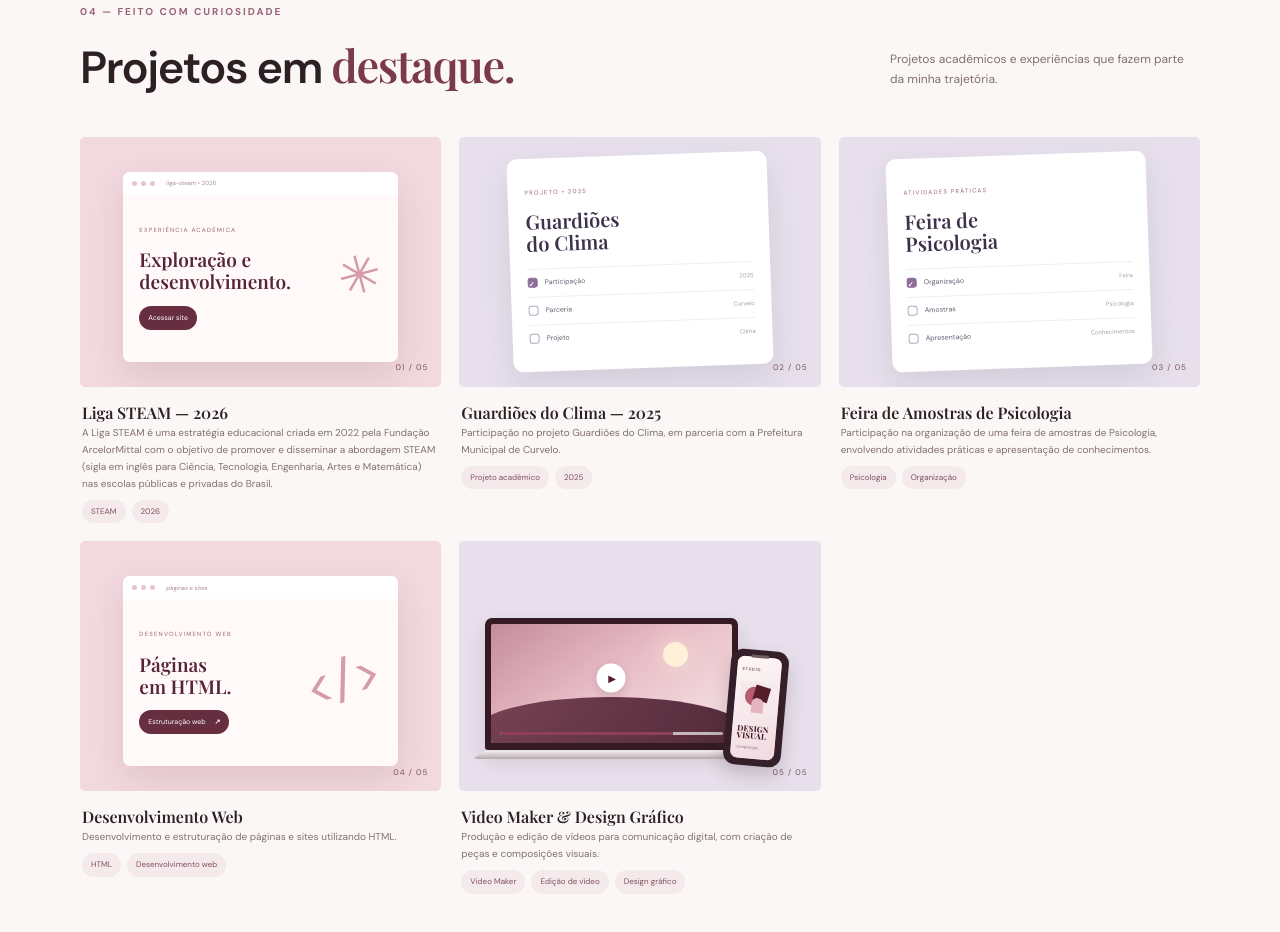
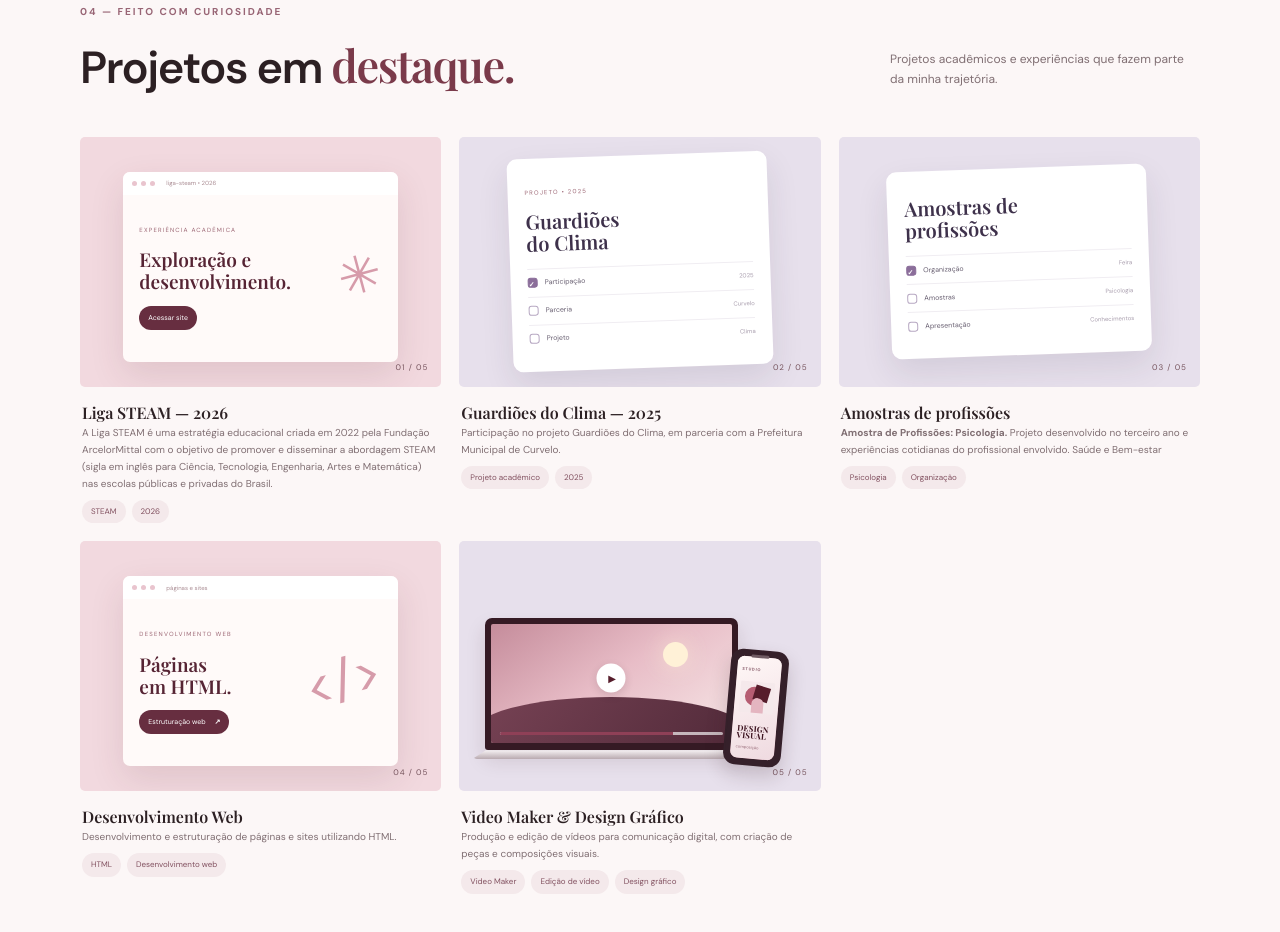
Before and after one commit to emanuellegsp/portfolio, a plain HTML site: page index.html in a window 1280 px wide. Shown: the part 2948-3880 px from the top of the page. Drawn offline with nearby package versions, Linux system fonts and the light colour scheme.

Commit message:
update index

```diff
--- a/index.html
+++ b/index.html
@@ -79,7 +79,7 @@
         <div class="project-grid">
           <article class="project-card"><div class="project-visual visual-one"><div class="mock-browser"><div class="browser-bar"><i></i><i></i><i></i><span>liga-steam • 2026</span></div><div class="mock-content"><span class="mock-label">EXPERIÊNCIA ACADÊMICA</span><strong>Exploração e<br>desenvolvimento.</strong><a class="mock-button" href="https://ligasteam.com.br/" target="_blank" rel="noopener noreferrer" aria-label="Acessar o site da Liga STEAM">Acessar site</a><div class="mock-flower">✳</div></div></div><span class="project-index">01 / 05</span></div><div class="project-info"><div><h3>Liga STEAM — 2026</h3><p>A Liga STEAM é uma estratégia educacional criada em 2022 pela Fundação ArcelorMittal com o objetivo de promover e disseminar a abordagem STEAM (sigla em inglês para Ciência, Tecnologia, Engenharia, Artes e Matemática) nas escolas públicas e privadas do Brasil.</p></div></div><div class="project-tags"><span>STEAM</span><span>2026</span></div></article>
           <article class="project-card"><div class="project-visual visual-two"><div class="task-board"><span class="board-kicker">PROJETO • 2025</span><strong>Guardiões<br>do Clima</strong><div class="task-row"><b>✓</b><span>Participação</span><small>2025</small></div><div class="task-row"><b></b><span>Parceria</span><small>Curvelo</small></div><div class="task-row"><b></b><span>Projeto</span><small>Clima</small></div></div><span class="project-index">02 / 05</span></div><div class="project-info"><div><h3>Guardiões do Clima — 2025</h3><p>Participação no projeto Guardiões do Clima, em parceria com a Prefeitura Municipal de Curvelo.</p></div></div><div class="project-tags"><span>Projeto acadêmico</span><span>2025</span></div></article>
-          <article class="project-card"><div class="project-visual visual-two"><div class="task-board"><span class="board-kicker">ATIVIDADES PRÁTICAS</span><strong>Feira de<br>Psicologia</strong><div class="task-row"><b>✓</b><span>Organização</span><small>Feira</small></div><div class="task-row"><b></b><span>Amostras</span><small>Psicologia</small></div><div class="task-row"><b></b><span>Apresentação</span><small>Conhecimentos</small></div></div><span class="project-index">03 / 05</span></div><div class="project-info"><div><h3>Feira de Amostras de Psicologia</h3><p>Participação na organização de uma feira de amostras de Psicologia, envolvendo atividades práticas e apresentação de conhecimentos.</p></div></div><div class="project-tags"><span>Psicologia</span><span>Organização</span></div></article>
+          <article class="project-card"><div class="project-visual visual-two"><div class="task-board"><strong>Amostras de<br>profissões</strong><div class="task-row"><b>✓</b><span>Organização</span><small>Feira</small></div><div class="task-row"><b></b><span>Amostras</span><small>Psicologia</small></div><div class="task-row"><b></b><span>Apresentação</span><small>Conhecimentos</small></div></div><span class="project-index">03 / 05</span></div><div class="project-info"><div><h3>Amostras de profissões</h3><p><strong>Amostra de Profissões: Psicologia.</strong> Projeto desenvolvido no terceiro ano e experiências cotidianas do profissional envolvido. Saúde e Bem-estar</p></div></div><div class="project-tags"><span>Psicologia</span><span>Organização</span></div></article>
           <article class="project-card"><div class="project-visual visual-one"><div class="mock-browser"><div class="browser-bar"><i></i><i></i><i></i><span>páginas e sites</span></div><div class="mock-content"><span class="mock-label">DESENVOLVIMENTO WEB</span><strong>Páginas<br>em HTML.</strong><div class="mock-button">Estruturação web <b>↗</b></div><div class="mock-flower">&lt;/&gt;</div></div></div><span class="project-index">04 / 05</span></div><div class="project-info"><div><h3>Desenvolvimento Web</h3><p>Desenvolvimento e estruturação de páginas e sites utilizando HTML.</p></div></div><div class="project-tags"><span>HTML</span><span>Desenvolvimento web</span></div></article>
           <article class="project-card"><div class="project-visual visual-video"><div class="video-laptop"><div class="video-screen"><div class="video-scene"><span class="video-play">▶</span><span class="video-progress"><i></i></span></div></div><div class="laptop-base"></div></div><div class="video-phone"><div class="phone-speaker"></div><div class="phone-screen"><div class="phone-design-preview"><span class="phone-design-kicker">STUDIO</span><div class="phone-design-shapes"><i></i><b></b><em></em></div><strong>DESIGN<br>VISUAL</strong><small>composição</small></div></div></div><span class="project-index">05 / 05</span></div><div class="project-info"><div><h3>Video Maker &amp; Design Gráfico</h3><p>Produção e edição de vídeos para comunicação digital, com criação de peças e composições visuais.</p></div></div><div class="project-tags"><span>Video Maker</span><span>Edição de vídeo</span><span>Design gráfico</span></div></article>
         </div>
```
